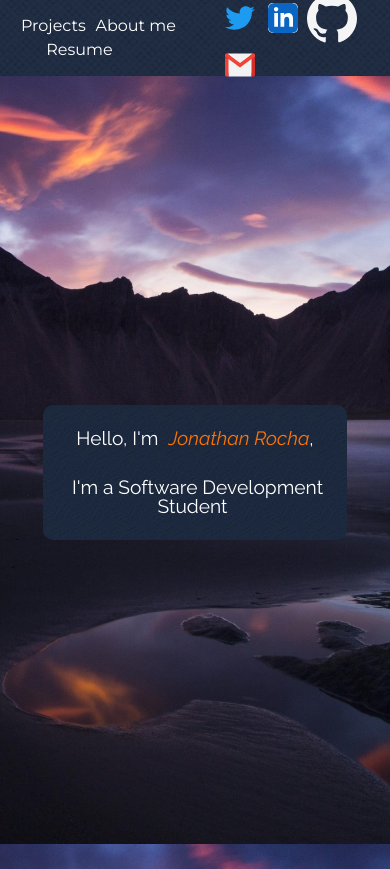
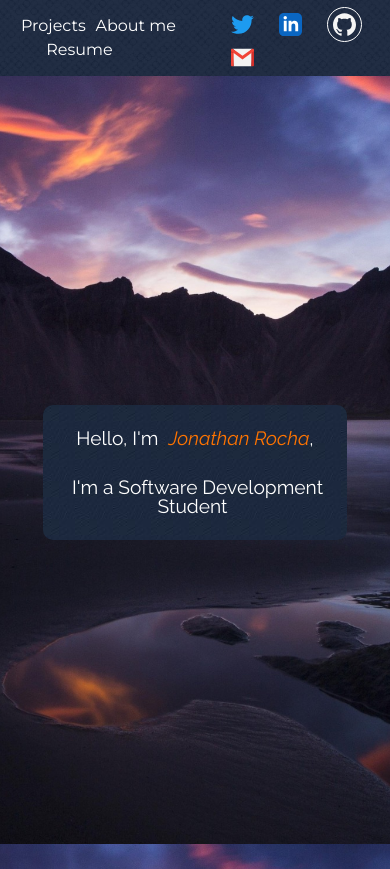
Before and after one commit to JonathanFRocha/JonathanFRocha.github.io, a React (Create React App) app: page / in a window 390 px wide. Built offline with nearby package versions, Linux system fonts and the light colour scheme.

Commit message:
changed logo to svg and effects

```diff
--- a/src/components/NavHeader.jsx
+++ b/src/components/NavHeader.jsx
@@ -39,7 +39,9 @@ class Box extends React.Component {
                 Resume
               </a>
             </li>
-            <a target="_blank" rel="noreferrer"
+            <a
+              target="_blank"
+              rel="noreferrer"
               onMouseEnter={() => this.setState({ showElement: "show" })}
               onMouseLeave={() => this.setState({ showElement: "hide" })}
               href={resumePt}
@@ -54,22 +56,27 @@ class Box extends React.Component {
           <ul className="head_logo_contact">
             <li>
               <a target="_blank" rel="noreferrer" href="https://twitter.com/Jonathanferocha">
-
                 <img src={twitterLogo} alt="Twitter Logo, link to my perfil" />
               </a>
             </li>
             <li>
-              <a target="_blank" rel="noreferrer" href="https://www.linkedin.com/in/jonathan-ferreira-rocha/">
-                <img
-                  className="linkedin_logo"
-                  src={linkedinLogo}
-                  alt="Linkedin Logo, link to my perfil"
-                />
+              <a
+                className="head_logo_linkedin"
+                target="_blank"
+                rel="noreferrer"
+                href="https://www.linkedin.com/in/jonathan-ferreira-rocha/"
+              >
+                <img src={linkedinLogo} alt="Linkedin Logo, link to my perfil" />
               </a>
             </li>
             <li>
-              <a target="_blank" rel="noreferrer" href="https://github.com/JonathanFRocha/">
-                <img id="github_logo" src={githubLogo} alt="Github logo, link to my perfil" />
+              <a
+                className="head_logo_github"
+                target="_blank"
+                rel="noreferrer"
+                href="https://github.com/JonathanFRocha/"
+              >
+                <img src={githubLogo} alt="Github logo, link to my perfil" />
               </a>
             </li>
             <li>
--- a/src/style/NavHeader.css
+++ b/src/style/NavHeader.css
@@ -62,8 +62,29 @@ header {
   justify-content: flex-end;
 }
 
-.head_logo_contact img {
-  width: 37px;
+.head_logo_contact a {
+  width: 35px;
+  display: flex;
+  justify-content: center;
+  align-items: center;
+  margin: 0 10px;
+  transition: 0.3s;
+}
+
+.head_logo_linkedin {
+  border-radius: 50%;
+  background-color: white;
+}
+
+.head_logo_github {
+  padding: 5px;
+  border: 1px solid white;
+  border-radius: 50%;
+}
+
+.head_logo_contact a:hover {
+  transform: translateY(1vh);
+  border-radius: 50%;
 }
 
 .head_logo_contact li {
@@ -103,10 +124,6 @@ header {
   transform: scaleX(1);
 }
 
-.linkedin_logo {
-  background-color: white;
-  border-radius: 16%;
-}
 
 @media ( max-width : 1400px ) {
 
@@ -117,14 +134,8 @@ header {
 
 @media ( max-width : 1200px ) {
 
-  .head_logo_contact img {
+  .head_logo_contact a {
     width: 35px;
-  }
-
-  #github_logo {
-    width: 70px;
-    padding-left: 0;
-    margin-left: 0;
   }
 
   .header {
@@ -167,13 +178,8 @@ header {
     margin-left: 8%;
   }
 
-  .head_logo_contact img {
+  .head_logo_contact a {
     width: 35px;
-    margin: 0 1vw;
-  }
-
-  #github_logo {
-    width: 70px;
   }
 
   #ptResume {
@@ -200,7 +206,13 @@ header {
     padding: 2%;
   }
 
-  .head_logo_contact img {
+
+  .head_logo_contact li {
+    margin: 2px 5px 2px 0;
+    padding: 0;
+  }
+
+  .head_logo_contact a {
     width: 30px;
   }
 
@@ -237,27 +249,17 @@ header {
     margin-left: 26px;
   }
 
-  .head_logo_contact li {
-    margin: 2px 5px 2px 0;
-    padding: 0;
-  }
-
-  .head_logo_contact img {
-    width: 30px;
-  }
-
-  #github_logo {
-    width: 50px;
-    padding-left: 0;
-    margin-left: 0;
-  }
-
-
   #ptResume {
     margin-left: 0.5em;
     font-size: 0.7em;
   }
+}
 
+@media ( max-width : 405px ) {
+
+  .head_logo_contact a {
+    width: 23px;
+  }
 }
 
 @media ( max-height : 700px ) {
```
Also changed, not shown: src/images/linkedin.svg.
